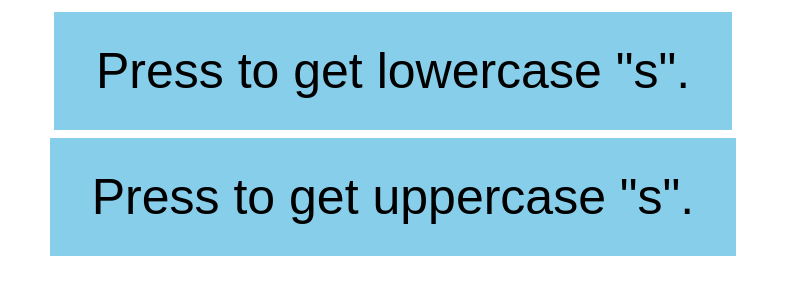
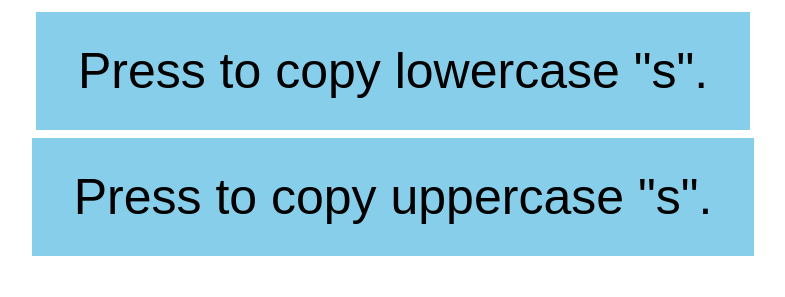
Before and after one commit to codedipper/s_key, a plain HTML site: page index.html in a window 1280 px wide. Shown: the top 297 px of the page, without its empty margins (247-1032 px from the left). Drawn offline with Linux system fonts and the light colour scheme.

Commit message:
Changed "get" to "copy".

```diff
--- a/index.html
+++ b/index.html
@@ -26,9 +26,9 @@
   </head>
   <body>
     <div>
-      <button onclick="getLowercaseS()">Press to get lowercase "s".</button>
+      <button onclick="getLowercaseS()">Press to copy lowercase "s".</button>
       <br>
-      <button onclick="getUppercaseS()">Press to get uppercase "s".</button>
+      <button onclick="getUppercaseS()">Press to copy uppercase "s".</button>
     </div>
     <p>Placeholder for letters:<br>
       <input id="lowercase" value="s" readonly="" />
```
